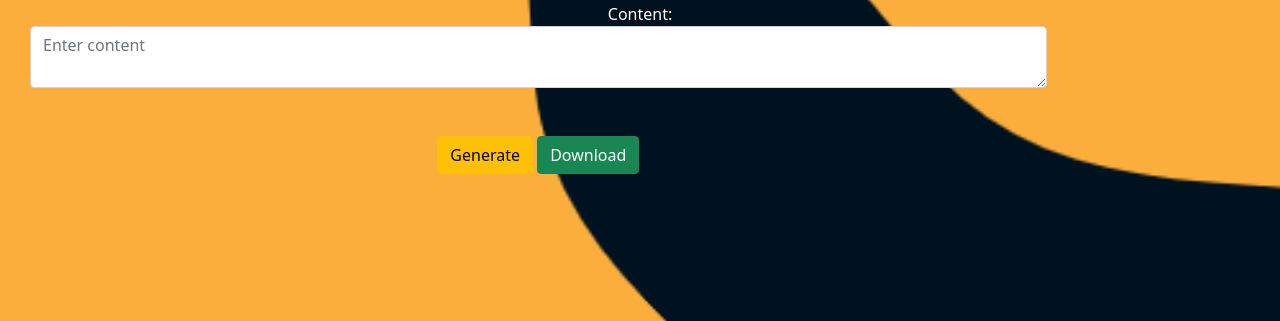
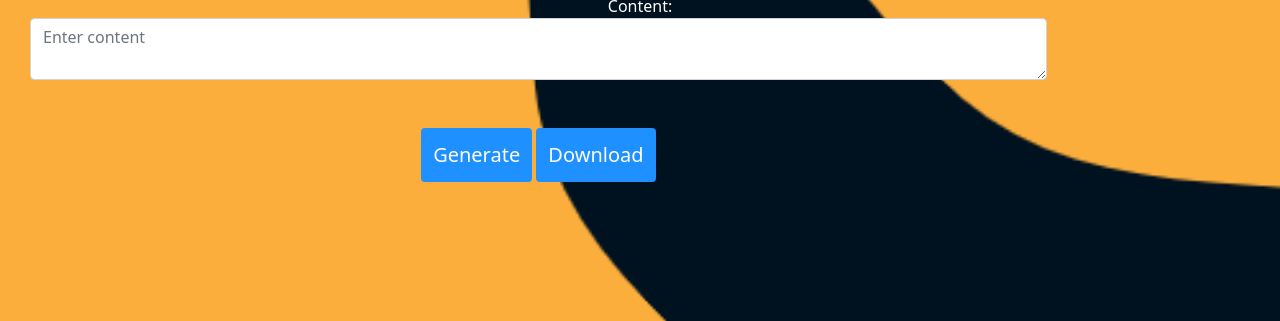
Before and after one commit to sricharan187/QR-Code, a plain HTML site: page index.html in a window 1280 px wide. Shown: the part 479-800 px from the top of the page. Drawn offline with nearby package versions, Linux system fonts and the light colour scheme; a script that the page names is missing.

Commit message:
Update style.css

```diff
--- a/style.css
+++ b/style.css
@@ -20,3 +20,12 @@ body {
     align-items: center;
     text-align: center;
 }
+
+.btn {
+    background-color: DodgerBlue;
+    border: none;
+    color: white;
+    padding: 12px ;
+    cursor: pointer;
+    font-size: 20px;
+  }
```
